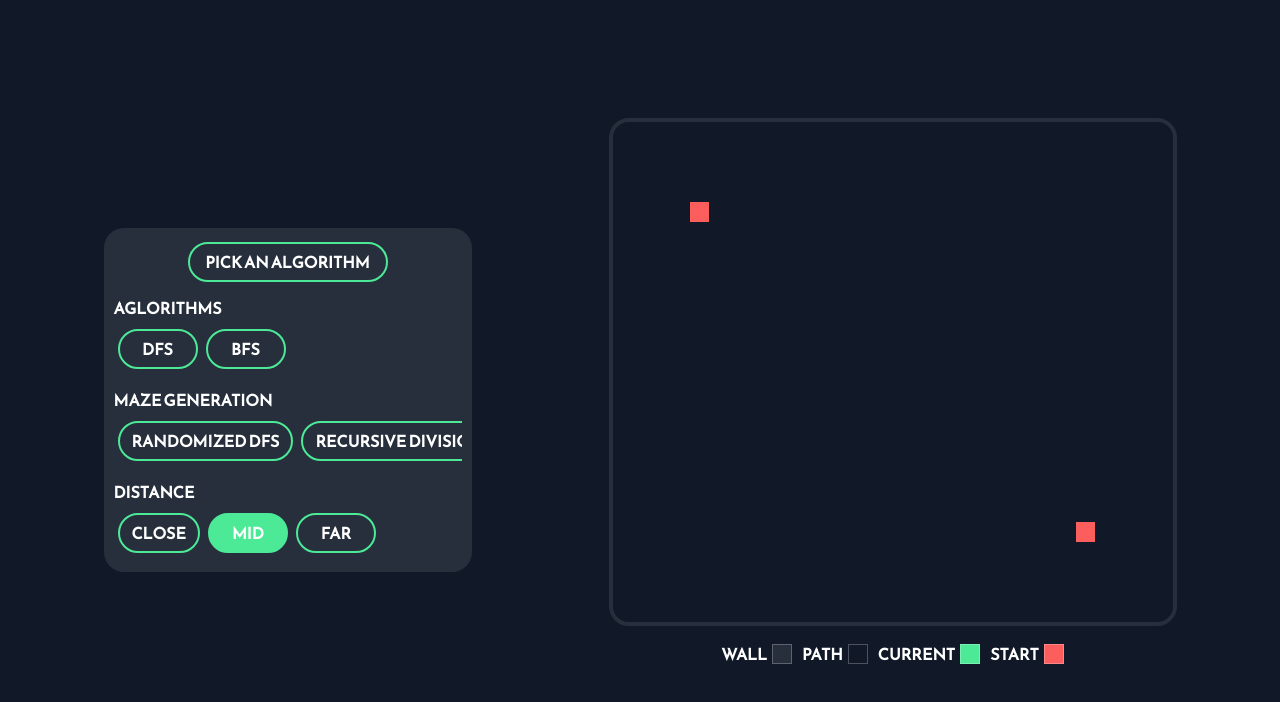
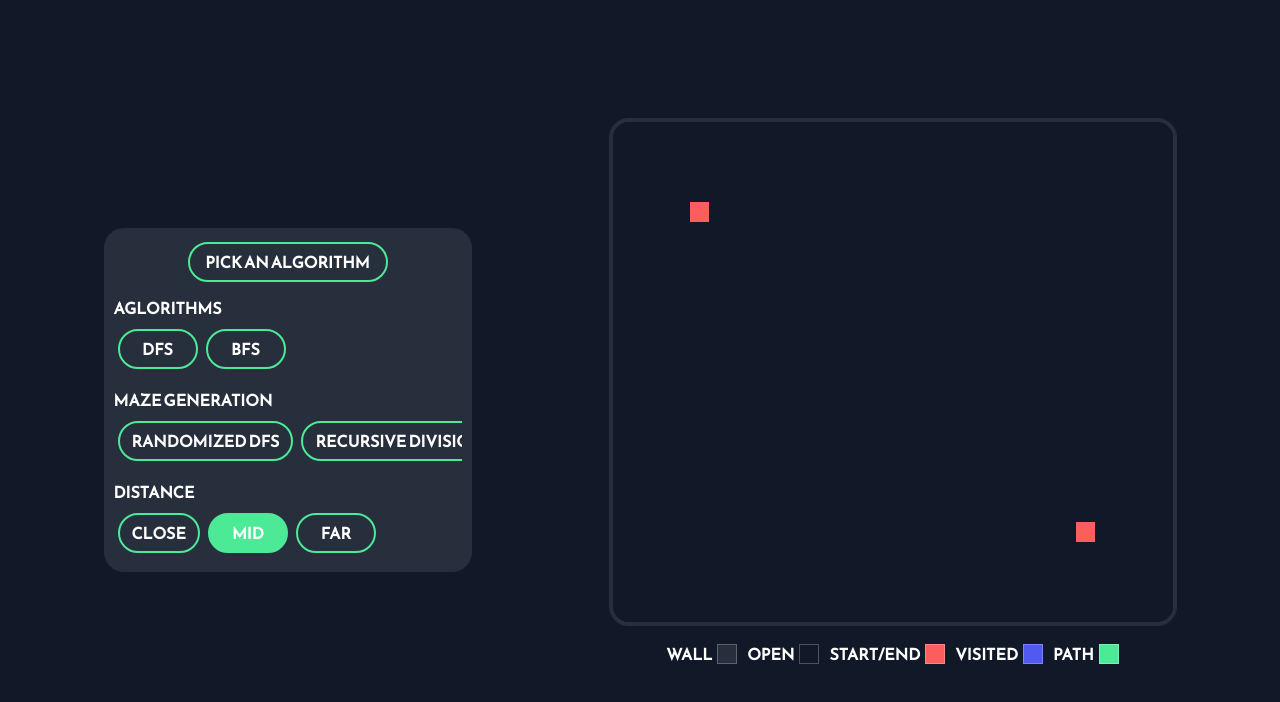
Before and after one commit to adrianmendez03/pathfinder, a React (Create React App) app: page / in a window 1280 px wide. Shown: the top 702 px of the page. Built offline with nearby package versions, Linux system fonts and the light colour scheme.

Commit message:
Fixed animation bug

```diff
--- a/src/algos/format.ts
+++ b/src/algos/format.ts
@@ -12,6 +12,7 @@ export const resetPath = (grid: HTMLElement) => {
       cell.classList.remove("grid__cell--animate-highlight-visited")
       cell.classList.remove("grid__cell--start")
       cell.classList.remove("grid__cell--current")
+      cell.classList.remove("grid__cell--path")
     }
   }
 }
@@ -27,16 +28,20 @@ export const cleanCell = (tile: HTMLElement) => {
     tile.classList.remove("grid__cell--animate-highlight")
   }
 
-  if (classes.has("grid__cell--animate-highlight-path")) {
+  if (classes.has("grid__cell--animate-highlight-visited")) {
     tile.classList.remove("grid__cell--animate-highlight-visited")
+  }
+
+  if (classes.has("grid__cell--open")) {
+    tile.classList.remove("grid__cell--open")
+  }
+
+  if (classes.has("grid__cell--wall")) {
+    tile.classList.remove("grid__cell--wall")
   }
 
   if (classes.has("grid__cell--path")) {
     tile.classList.remove("grid__cell--path")
-  }
-
-  if (classes.has("grid__cell--wall")) {
-    tile.classList.remove("grid__cell--wall")
   }
 
   if (classes.has("grid__cell--start")) {
@@ -56,7 +61,7 @@ export const noWalls = async (grid: HTMLElement) => {
       const cell = grid.children[i].children[j] as HTMLElement
       cell.dataset.visited = "false"
       cleanCell(cell)
-      cell.classList.add("grid__cell--path")
+      cell.classList.add("grid__cell--open")
       cell.dataset.type = "path"
     }
   }
@@ -74,7 +79,7 @@ export const seperatedCells = (grid: HTMLElement) => {
       // ... if cell is even on its x and y axis make it a path
       // else make it a wall
       if (i % 2 === 0 && j % 2 === 0) {
-        cell.classList.add("grid__cell--path")
+        cell.classList.add("grid__cell--open")
         cell.dataset.type = "path"
       } else {
         cell.classList.add("grid__cell--wall")
--- a/src/algos/utils.ts
+++ b/src/algos/utils.ts
@@ -23,14 +23,14 @@ export const randomIntegerBetweenTwoValues = (
 }
 
 export const createWall = (cell: HTMLElement) => {
-  cell.classList.remove("grid__cell--path")
+  cell.classList.remove("grid__cell--open")
   cell.classList.add("grid__cell--wall", "grid__cell--animate-grow")
   cell.dataset.type = "wall"
 }
 
 export const breakdownWall = (cell: HTMLElement) => {
   cell.classList.remove("grid__cell--wall")
-  cell.classList.add("grid__cell--path", "grid__cell--animate-grow")
+  cell.classList.add("grid__cell--open", "grid__cell--animate-grow")
   cell.dataset.type = "path"
 }
 
--- a/src/components/grid/Cell.tsx
+++ b/src/components/grid/Cell.tsx
@@ -8,7 +8,7 @@ interface Props {
 const Cell: React.FC<Props> = (props) => {
   return (
     <div
-      className={`grid__cell grid__cell--path col-${props.index}`}
+      className={`grid__cell grid__cell--open col-${props.index}`}
       data-visited="false"
       data-type="path"
       data-coords={`${props.index},${props.rowIndex}`}
--- a/src/components/grid/Grid.css
+++ b/src/components/grid/Grid.css
@@ -19,7 +19,7 @@
   flex-grow: 1;
 }
 
-.grid__cell--path {
+.grid__cell--open {
   background-color: var(--primary);
 }
 
@@ -32,6 +32,14 @@
 }
 
 .grid__cell--current {
+  background-color: var(--accent);
+}
+
+.grid__cell--visited {
+  background-color: var(--idle);
+}
+
+.grid__cell--path {
   background-color: var(--accent);
 }
 
--- a/src/components/grid/legend/tiles.ts
+++ b/src/components/grid/legend/tiles.ts
@@ -1,18 +1,22 @@
 export const tiles = [
   {
-    name: "Wall",
+    name: "wall",
     class: "grid__cell--wall",
   },
   {
-    name: "Path",
+    name: "open",
+    class: "grid__cell--open",
+  },
+  {
+    name: "start/end",
+    class: "grid__cell--start",
+  },
+  {
+    name: "visited",
+    class: "grid__cell--visited",
+  },
+  {
+    name: "path",
     class: "grid__cell--path",
   },
-  {
-    name: "Current",
-    class: "grid__cell--current",
-  },
-  {
-    name: "start",
-    class: "grid__cell--start",
-  },
 ]
```
